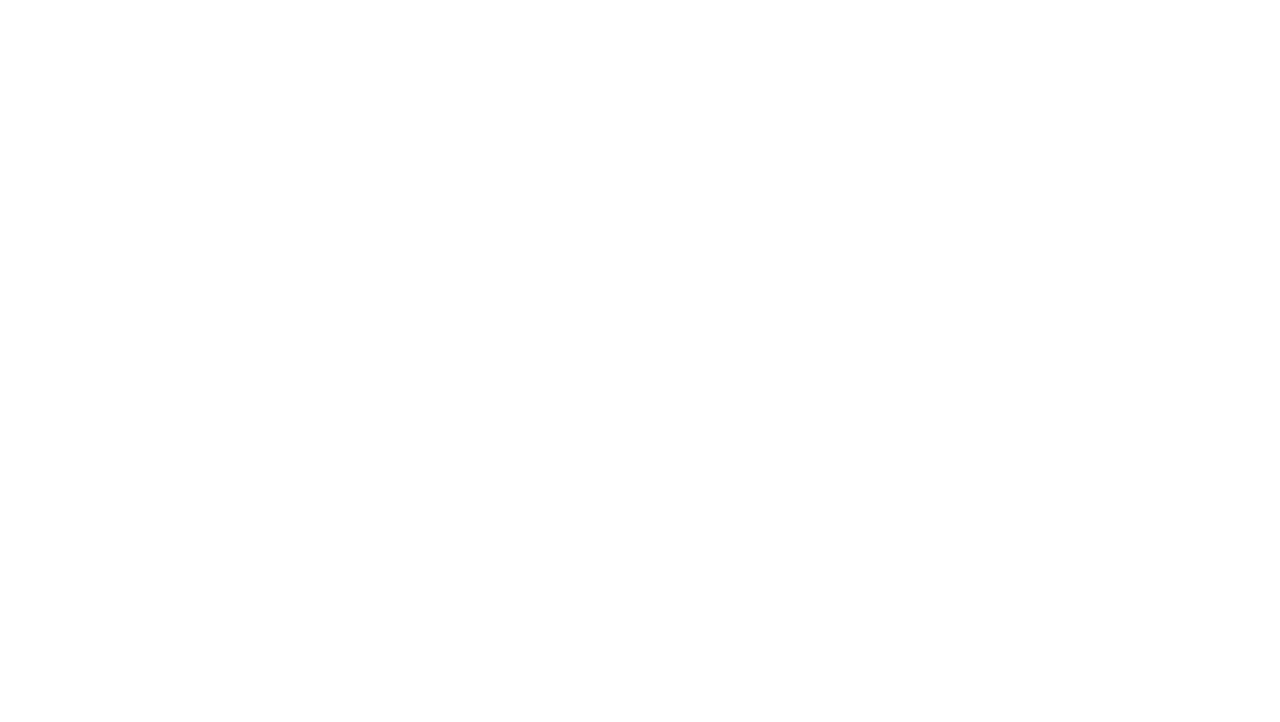
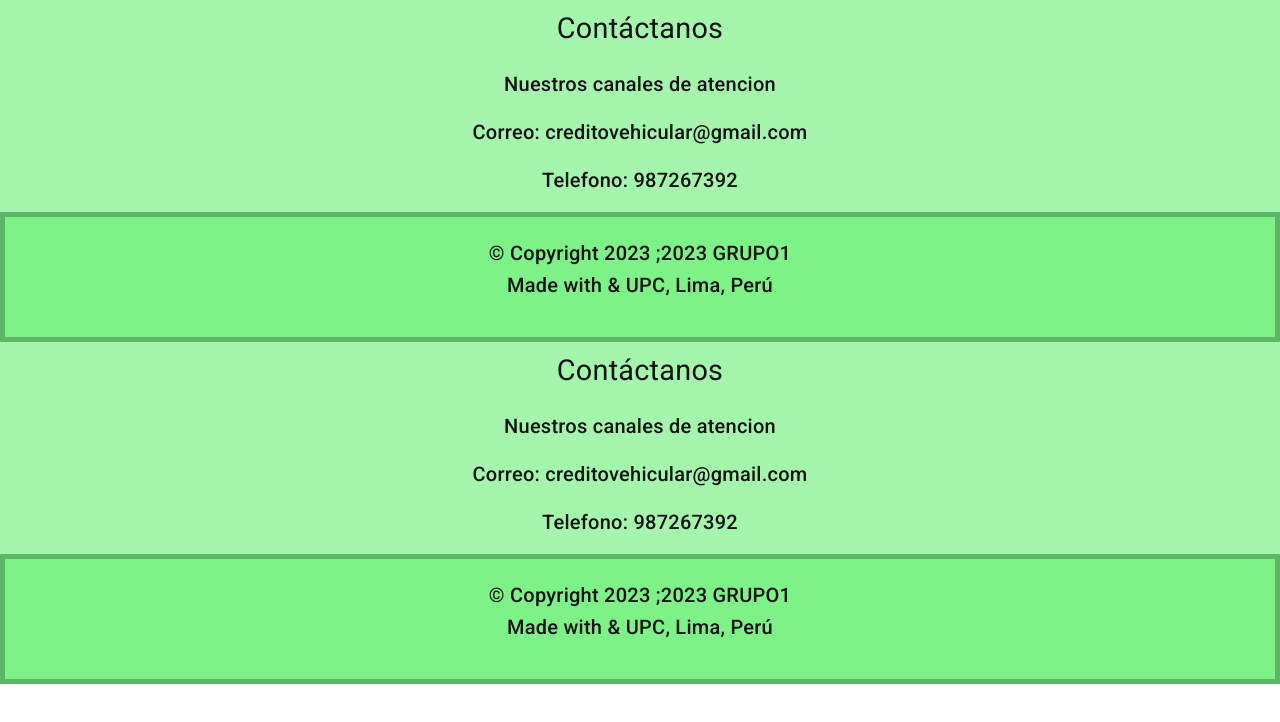
Before and after one commit to Credito-Vehicular-Grupo1/Credito-Vehicular, an Angular app: page /footer in a window 1280 px wide. Before the commit this address led to /. Shown: the top 722 px of the page. Built offline with nearby package versions, Linux system fonts and the light colour scheme.

Commit message:
Creacion del footer

```diff
--- a/angular.json
+++ b/angular.json
@@ -96,5 +96,8 @@
         }
       }
     }
+  },
+  "cli": {
+    "analytics": "e7d52f61-c4dc-4d94-b3b5-79afeeb5f934"
   }
 }
--- a/src/app/app-routing.module.ts
+++ b/src/app/app-routing.module.ts
@@ -5,6 +5,7 @@ import {SignInComponent} from "./security/pages/sign-in/sign-in.component";
 import {SignUpComponent} from "./security/pages/sign-up/sign-up.component";
 import {IntroduccionComponent} from "./pages/introduccion/introduccion.component";
 import {PlanComponent} from "./pages/plan/plan.component";
+import {FooterComponent} from './pages/footer/footer.component';
 
 const routes: Routes = [
   { path: 'sign-in', component: SignInComponent },
@@ -12,6 +13,7 @@ const routes: Routes = [
   { path: '', component: SignInComponent },
   { path: 'introduction', component: IntroduccionComponent },
   { path: 'plan', component: PlanComponent},
+  { path: 'footer', component: FooterComponent}
 ];
 
 @NgModule({
--- a/src/app/app.component.html
+++ b/src/app/app.component.html
@@ -1 +1,2 @@
 <router-outlet></router-outlet>
+<app-footer></app-footer>
--- a/src/app/app.module.ts
+++ b/src/app/app.module.ts
@@ -16,6 +16,7 @@ import { PlanComponent } from './pages/plan/plan.component';
 import {MatToolbarModule} from "@angular/material/toolbar";
 import {MatCardModule} from "@angular/material/card";
 import {MatButtonModule} from "@angular/material/button";
+import { FooterComponent } from './pages/footer/footer.component';
 
 @NgModule({
   declarations: [
@@ -23,7 +24,8 @@ import {MatButtonModule} from "@angular/material/button";
     SignInComponent,
     SignUpComponent,
     IntroduccionComponent,
-    PlanComponent
+    PlanComponent,
+    FooterComponent
   ],
   imports: [
     BrowserModule,
--- /dev/null
+++ b/src/app/pages/footer/footer.component.css
@@ -0,0 +1,48 @@
+footer{
+	background: rgba(93, 239, 108, 0.56);
+	height: auto;
+	width: auto;
+	font-family: "calibri";
+	padding-top: 4px;
+	color: #111;
+    /* position: absolute;
+    bottom: 0;
+    width: 100%; */
+	scroll-behavior: smooth;
+
+}
+.footer-content{
+	display: flex;
+	align-content: center;
+	justify-content: center;
+	flex-direction: column;
+	text-align: center;
+}
+.footer-content h3{
+	font-size: 1.8rem;
+	font-weight: 400;
+	text-transform: capitalize;
+	line-height: 3rem;
+}
+.footer-content p{
+	max-width: 500px;
+	margin: 10px auto;
+	line-height: 28px;
+	font-size: 14px
+}
+.footer-bottom{
+	background: rgba(93, 239, 108, 0.56);
+	width: auto;
+	padding: 20px;
+	text-align: center;
+	border: 5px solid rgba(0,0,0,0.25);
+}
+.footer-bottom p{
+	font-size: 14px;
+	word-spacing: 2px;
+	text-transform: capitalize;
+}
+.footer-bottom span{
+	text-transform: uppercase;
+	opacity: .4;
+}
--- /dev/null
+++ b/src/app/pages/footer/footer.component.html
@@ -0,0 +1,11 @@
+<footer id="footer" class="bg-primary">
+  <div class="footer-content bg-primary" >
+      <h3 id="contactanos">Contáctanos</h3>
+      <h2>Nuestros canales de atencion </h2>
+      <h2>Correo: creditovehicular@gmail.com</h2>
+      <h2>Telefono: 987267392</h2>
+  </div>
+  <div class="footer-bottom bg-primary">
+      <h2>© Copyright 2023 ;2023 GRUPO1<br> Made with <span><i class="fas fa-heart"></i></span> & <span><i class="fas fa-coffee"></i></span> UPC, Lima, Perú</h2>
+  </div>
+</footer>
--- a/src/app/pages/introduccion/introduccion.component.html
+++ b/src/app/pages/introduccion/introduccion.component.html
@@ -22,7 +22,5 @@
     </mat-card>
   </div>
 
-  <footer class="footer">
-    <span>© Copyright 2023</span>
-  </footer>
+
 </div>
--- a/src/app/pages/plan/plan.component.html
+++ b/src/app/pages/plan/plan.component.html
@@ -21,7 +21,5 @@
   </mat-card>
 </div>
 
-<footer class="footer">
-  <span>© Copyright 2023</span>
-</footer>
+
 </div>
```
Also changed, not shown: src/app/pages/footer/footer.component.ts (added, +10 -0 lines), 1 other file (tests, documents, lock files or other folders).
